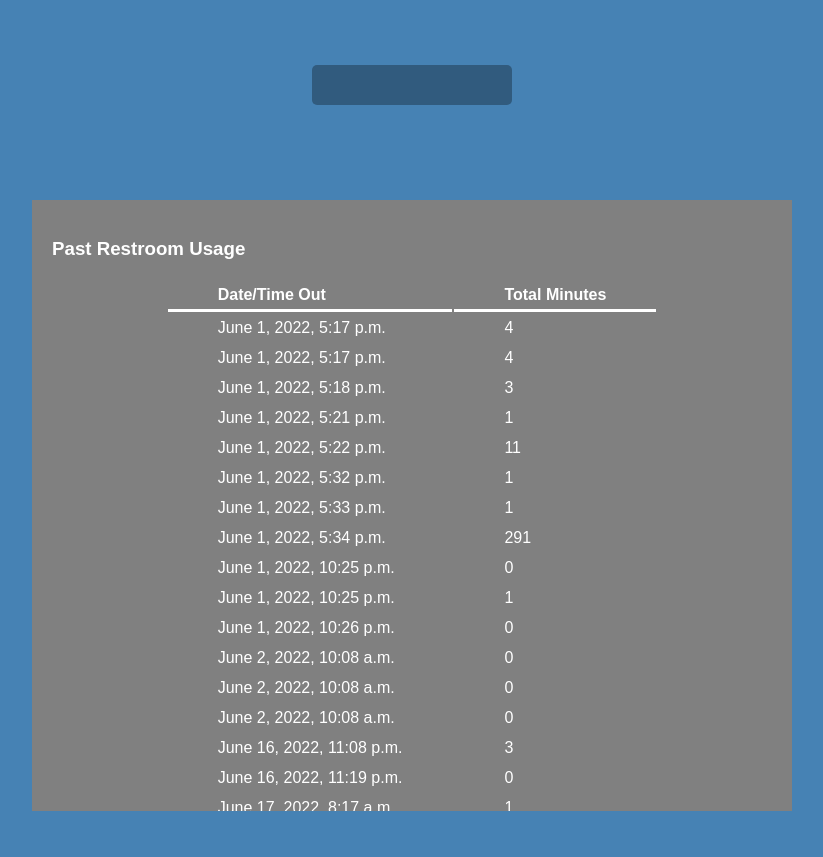
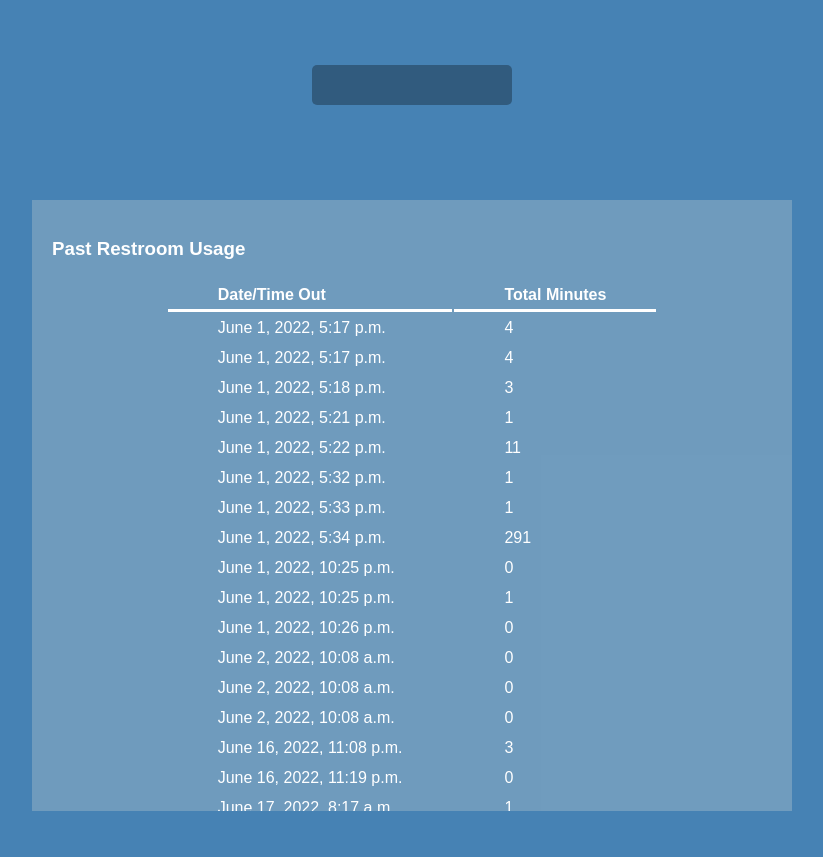
Before and after one commit to mrmaresh/classroom, a Django app: template attendance/templates/select.html in a window 1280 px wide. Shown: the part 229-1086 px from the top of the page, without its empty margins (236-1059 px from the left). Run offline with Django 3.2, Linux system fonts and the light colour scheme; data comes from the database, SQL or seed files in the repository; the template is opened without the code that fills it: values that come from a table or form of the project are taken from there, most other values are stand-ins (such as "Sample title", 1, 10 or a date in 2020); some web fonts are replaced.

Commit message:
Tue, Jun 21, 2022, 7:41 PM +00:00

```diff
--- a/attendance/static/select/style.css
+++ b/attendance/static/select/style.css
@@ -69,7 +69,7 @@ body {
 }
 
 .restroom-usage-container {
-    background-color: grey;
+    background-color: rgba(210,215,211,.3);
     grid-column-start: 2;
     grid-column-end: 5;
     grid-row-start: 3;
@@ -81,6 +81,8 @@ body {
     height: 100%;
     overflow: auto;
 }
+
+
 
 table {
     margin: 0 auto;
```
